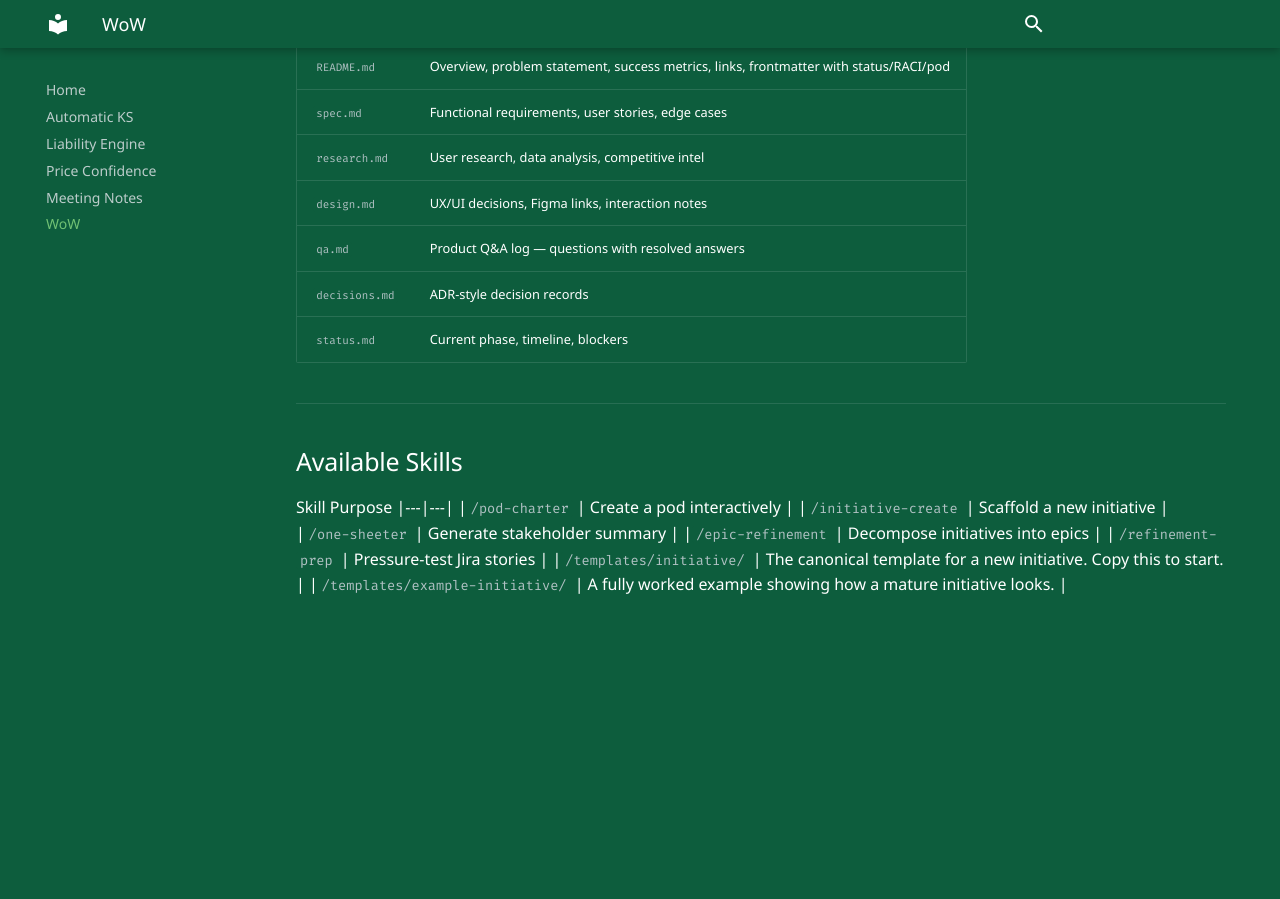
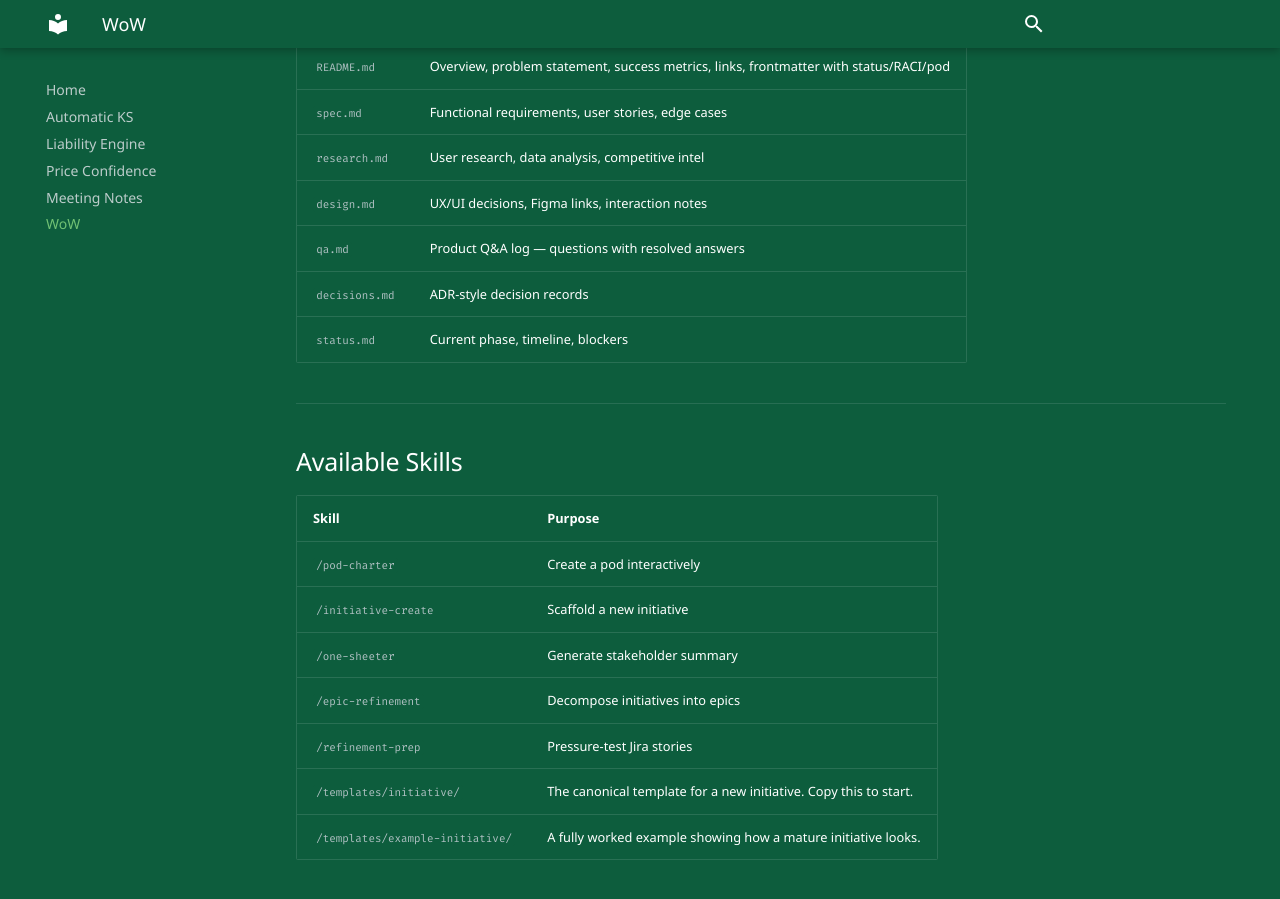
Before and after one commit to MiguelGomes2/pages-mgomes, an MkDocs documentation site: the page built from docs/wow/index.md, in a window 1280 px wide and 900 px high, scrolled down 1827 px. Built offline with MkDocs 1.6.1 and Material for MkDocs 9.7.7, drawn with Linux system fonts in a browser that asks for light colours; some web fonts are replaced; before the commit the page ends 2449 px from its top, so only the background shows below that.

```diff
--- a/docs/wow/index.md
+++ b/docs/wow/index.md
@@ -67,7 +67,7 @@ ____________________
 
 ## Available Skills
 
-Skill	Purpose
+| Skill	| Purpose |
 |---|---|
 |`/pod-charter`	| Create a pod interactively |
 |`/initiative-create`	|	Scaffold a new initiative |
```
